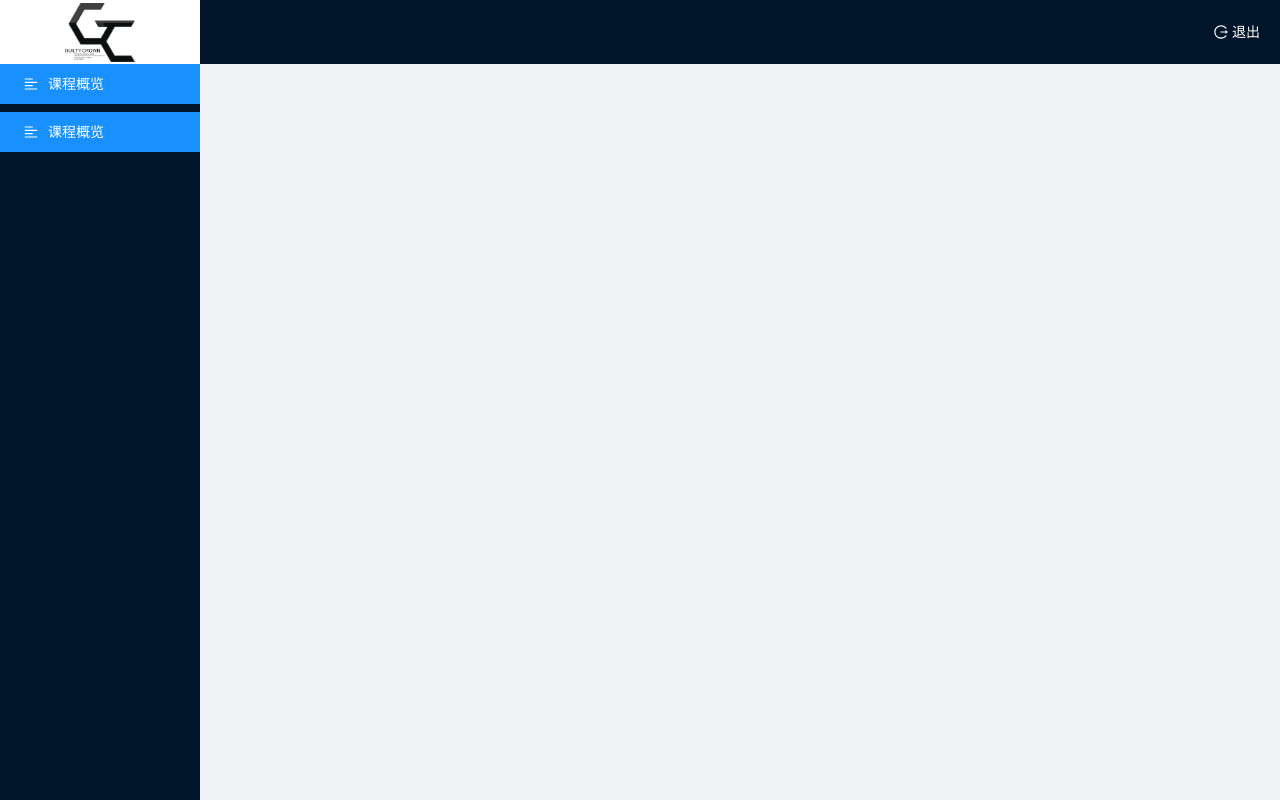
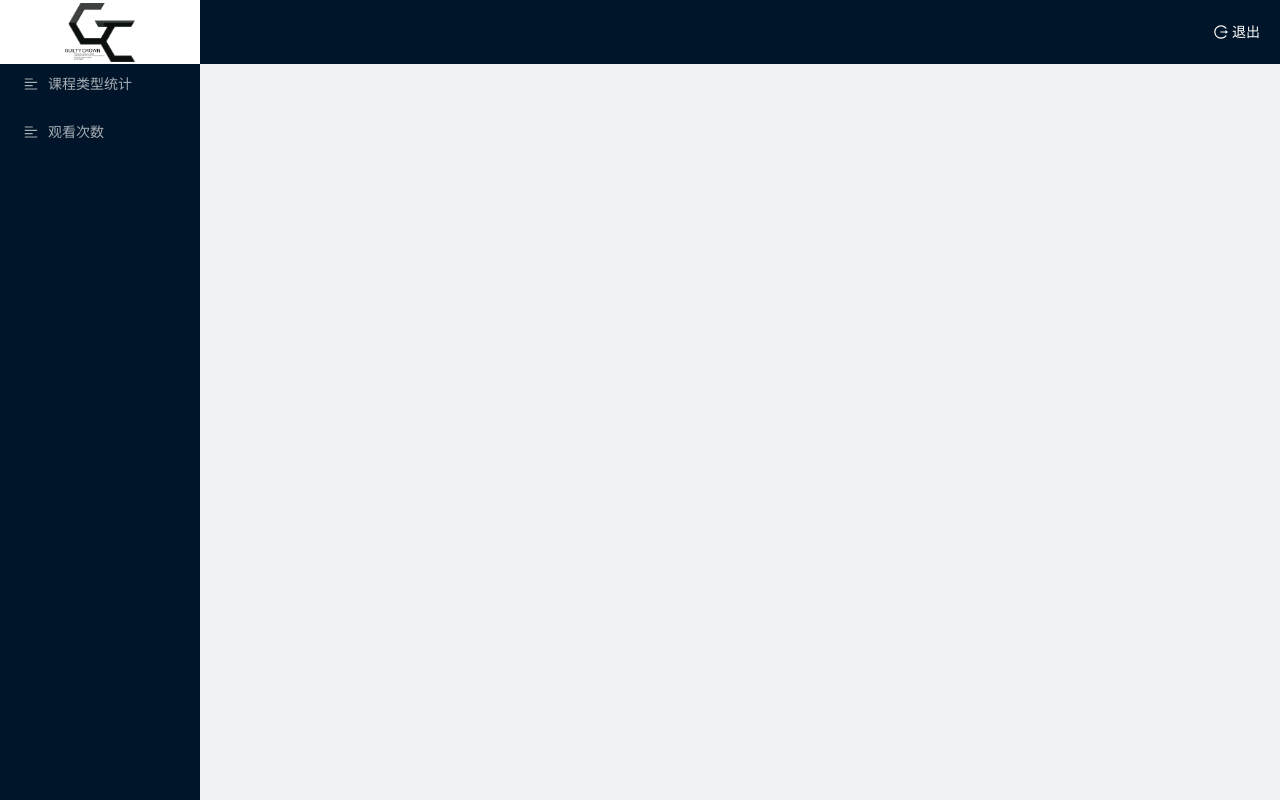
Before and after one commit to rieraa/guo-admin-front, a React (Create React App) app: page / in a window 1280 px wide. Built offline with nearby package versions, Linux system fonts and the light colour scheme.

Commit message:
不用用户的菜单栏

```diff
--- a/src/pages/Layout/index.js
+++ b/src/pages/Layout/index.js
@@ -21,7 +21,7 @@ const LayoutPc = () => {
     const {userStore, loginStore} = useStore()
     // 区分角色变量
     // 0:会员 1：系统管理员 2：课程资料管理员 3 公司领导 4.冻结
-    let isTeacher = "2"
+    let isTeacher = "3"
     const navigate = useNavigate()
     const onLogout = () => {
         loginStore.loginOut()
```
